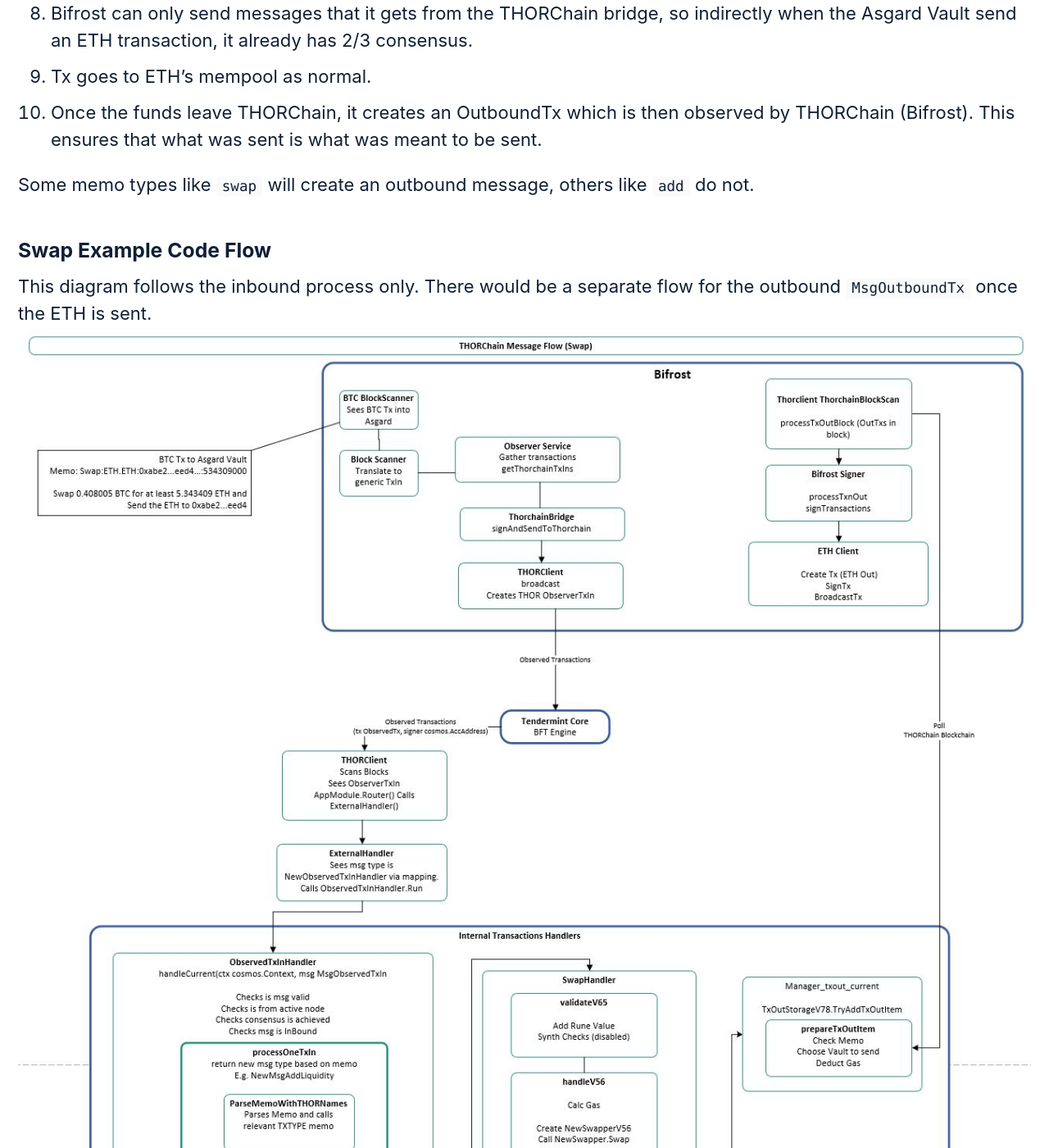
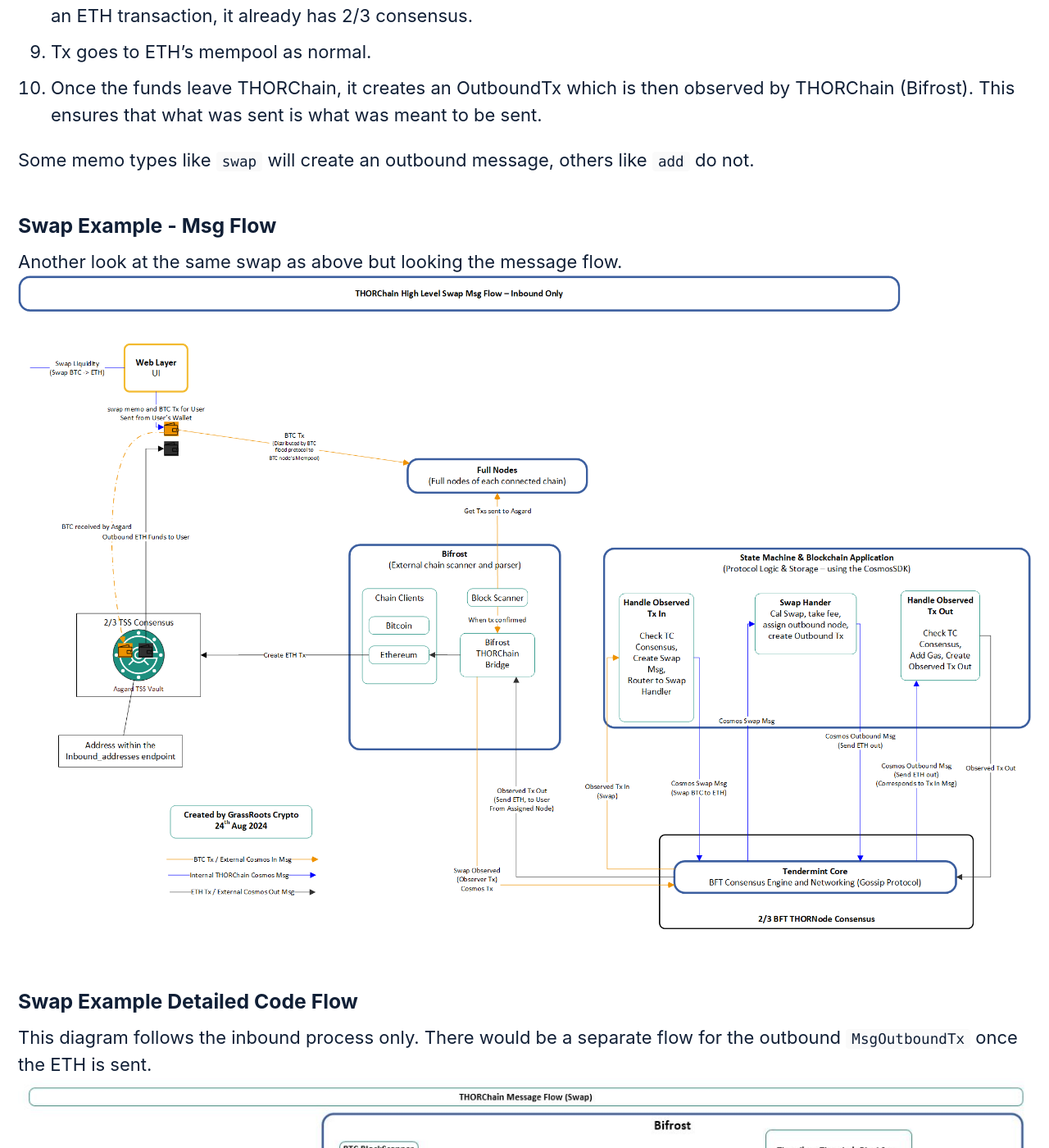
Before and after one commit to GrassRootsCrypto/GrassRootsCrypto.github.io, a Jekyll site: the page built from _pages/ThorchainDiagrams.md, in a window 1280 px wide and 1400 px high, scrolled down 2791 px. Shown: the whole window at 82% size. Built offline with Jekyll 4.4.1, drawn with Linux system fonts in a browser that asks for light colours; cached includes are drawn as plain includes; some of the changed text lies outside the part shown.

Commit message:
updating images

```diff
--- a/_pages/ThorchainDiagrams.md
+++ b/_pages/ThorchainDiagrams.md
@@ -36,7 +36,12 @@
 
 Some memo types like `swap` will create an outbound message, others like `add` do not.
 
-### Swap Example Code Flow
+### Swap Example - Msg Flow
+
+Another look at the same swap as above but looking the message flow.
+![High Level App View]({{ site.baseurl }}/assets/images/THORChain Swap Msg.png)
+
+### Swap Example Detailed Code Flow
 
 This diagram follows the inbound process only. There would be a separate flow for the outbound `MsgOutboundTx` once the ETH is sent.
 ![Swap Code Flow]({{ site.baseurl }}/assets/images/THORChain-Swap-CodeFlow.jpg)
```
Also changed, not shown: other parts of _pages/ThorchainDiagrams.md (+2 -2 lines), assets/images/TC-AddLiq-Flow.png, assets/images/TCALHL.png, assets/images/THORChain Swap Msg.png (added), assets/images/THORChain Swap.jpg (deleted), assets/images/THORChain Swap.png (added).
